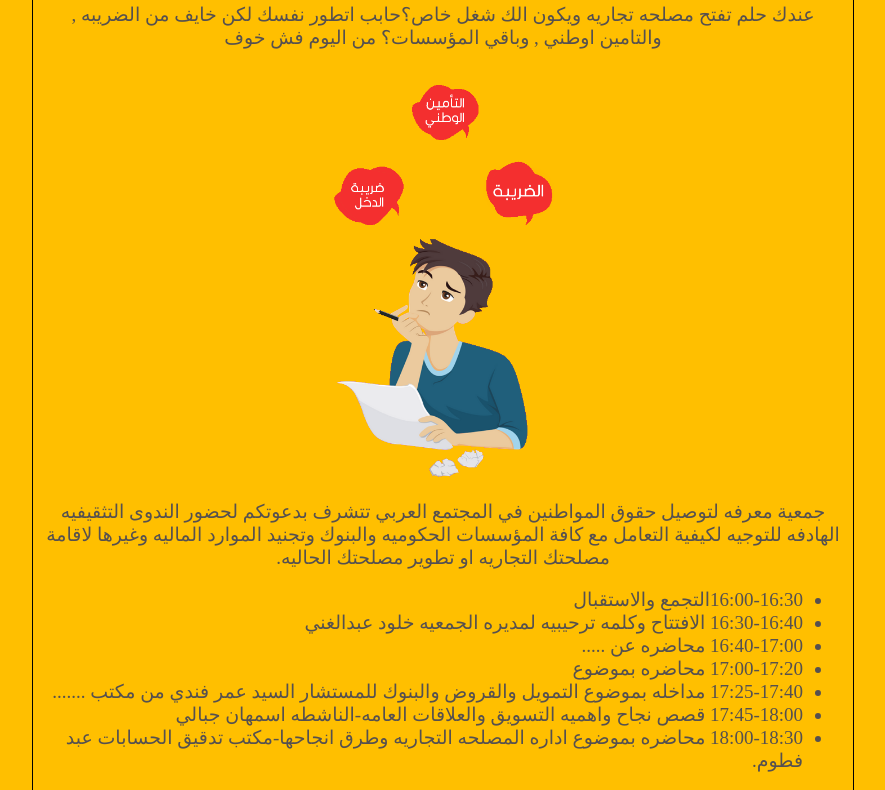
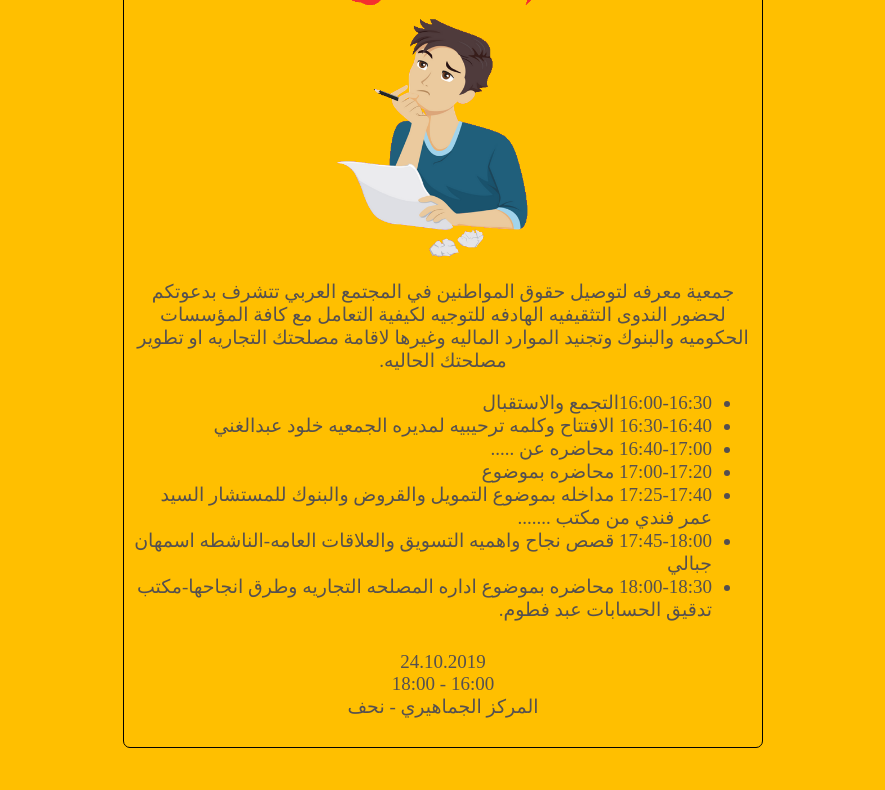
Before and after one commit to marefh/events, a plain HTML site: page 24-10-19/index.html in a window 1280 px wide. Shown: the part 264-1054 px from the top of the page, without its empty margins (197-1082 px from the left). After the commit the page ends 1012 px from the top, so only its background shows below. Drawn offline with Linux system fonts and the light colour scheme.

Commit message:
center the content horizintaly & verticaly

```diff
--- a/24-10-19/style.css
+++ b/24-10-19/style.css
@@ -4,11 +4,15 @@ body {
 }
 
 .container {
-	margin: auto;
 	max-width: 800px;
 	border: 1px solid black;
 	border-radius: 7px;
 	padding: 10px;
+	position: absolute;
+  top: 50%;
+  left: 50%;
+  -ms-transform: translate(-50%, -50%);
+  transform: translate(-50%, -50%);
 }
 
 #logo,
```
